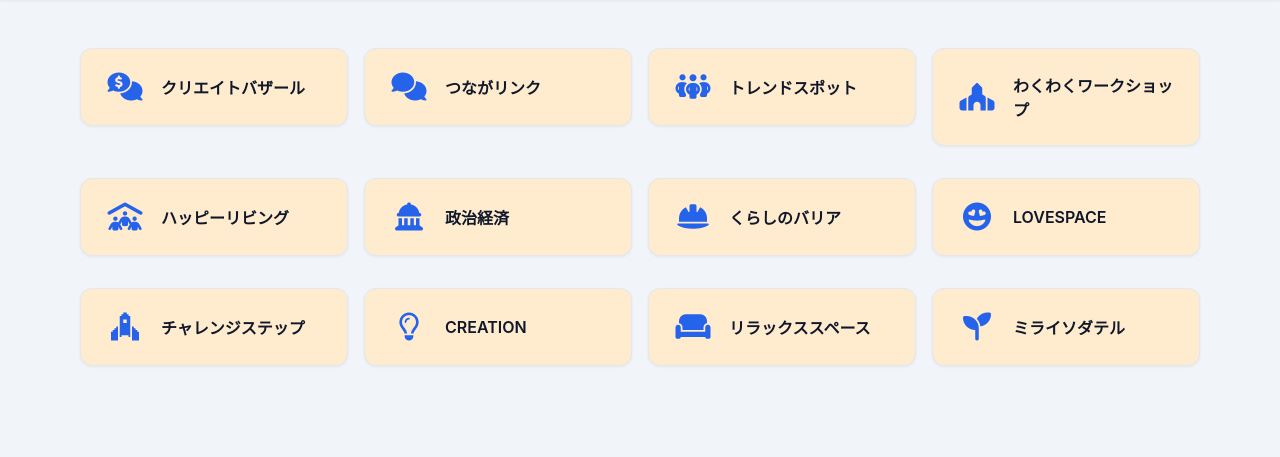
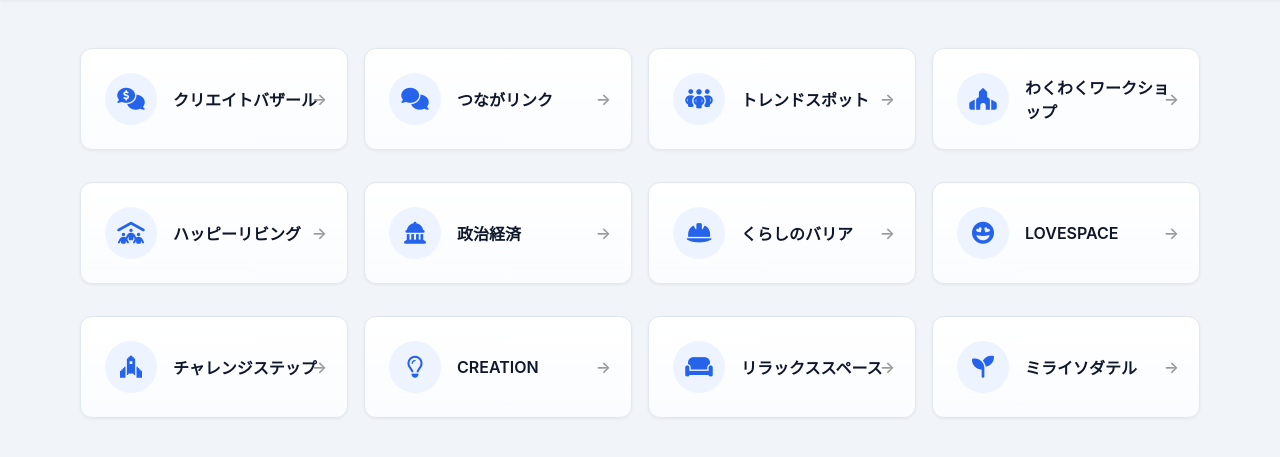
Before and after one commit to gfhajkafjhdfk/QuickTrend-of-backup, a PHP site: page /ChatReal.html in a window 1280 px wide. Shown: the part 171-628 px from the top of the page. Run offline with PHP 8.4, Linux system fonts and the light colour scheme; some libraries are stand-ins or nearby versions.

Commit message:
ジャンルページ・アイコン等変更

```diff
--- a/ChatReal.css
+++ b/ChatReal.css
@@ -125,8 +125,7 @@
   padding: var(--space-lg);
   color: var(--color-text);
   border: 1px solid var(--color-border);
-  border-radius: var(--radius-md);
-  background: blanchedalmond;
+  border-radius: var(--radius-md);background:linear-gradient(180deg, #ffffff, #fafcff);
   box-shadow: var(--shadow-sm);
   font-size: var(--font-size-base);
   font-weight: 600;
@@ -146,11 +145,22 @@
   transform: translateY(0);
 }
 
-.genreButton i {
-  font-size: 1.75rem;
-  min-width: 40px;
-  color: var(--color-primary);
-  text-align: center;
+.genreButton i{
+
+    width:52px;
+    height:52px;
+
+    display:flex;
+    justify-content:center;
+    align-items:center;
+
+    border-radius:50%;
+
+    background:#eef4ff;
+
+    color:var(--color-primary);
+
+    font-size:22px;
 }
 
 .genreButton span {
@@ -180,6 +190,28 @@
   transition: opacity var(--transition);
   z-index: 10;
 }
+
+.genreButton::before{
+
+    content:"→";
+
+    position:absolute;
+
+    right:20px;
+
+    color:#999;
+
+    transition:.2s;
+}
+
+.genreButton:hover::before{
+
+    transform:translateX(5px);
+
+    color:var(--color-primary);
+
+}
+
 
 .genreButton {
   position: relative;
```
